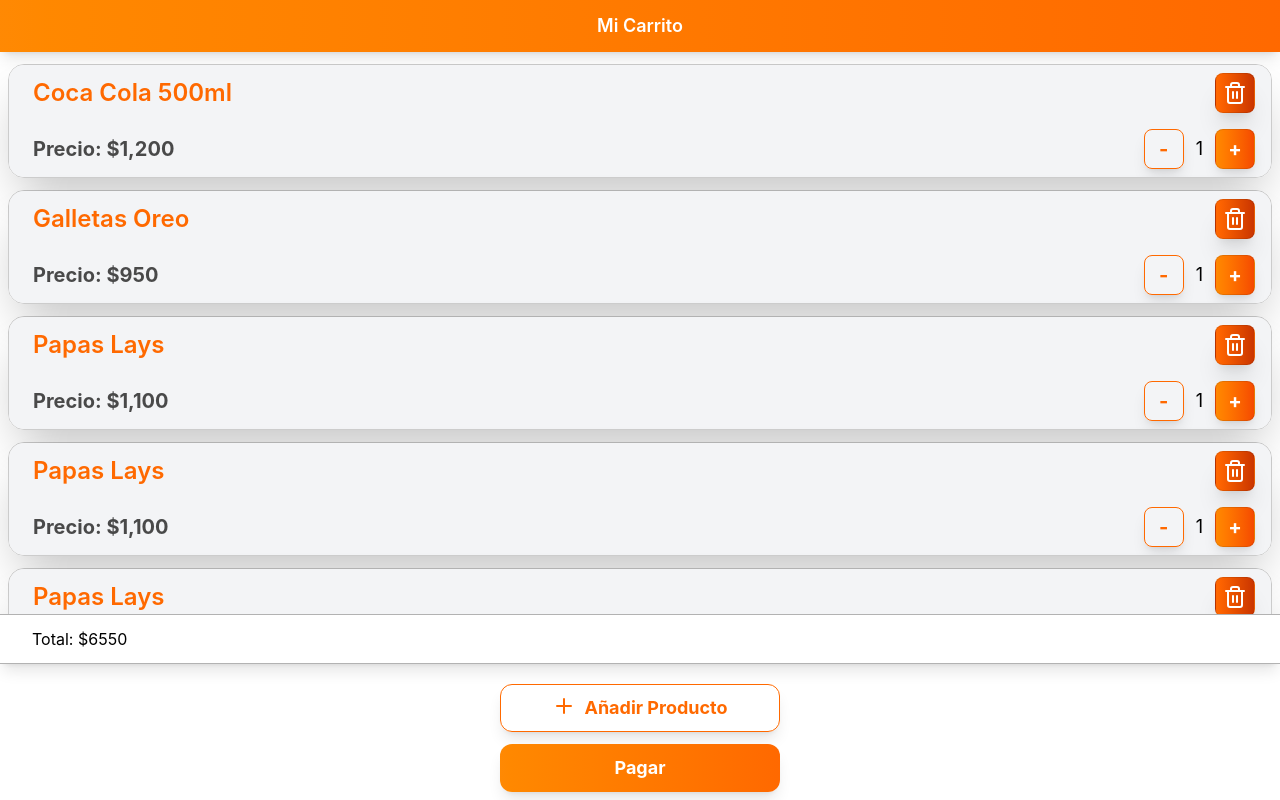
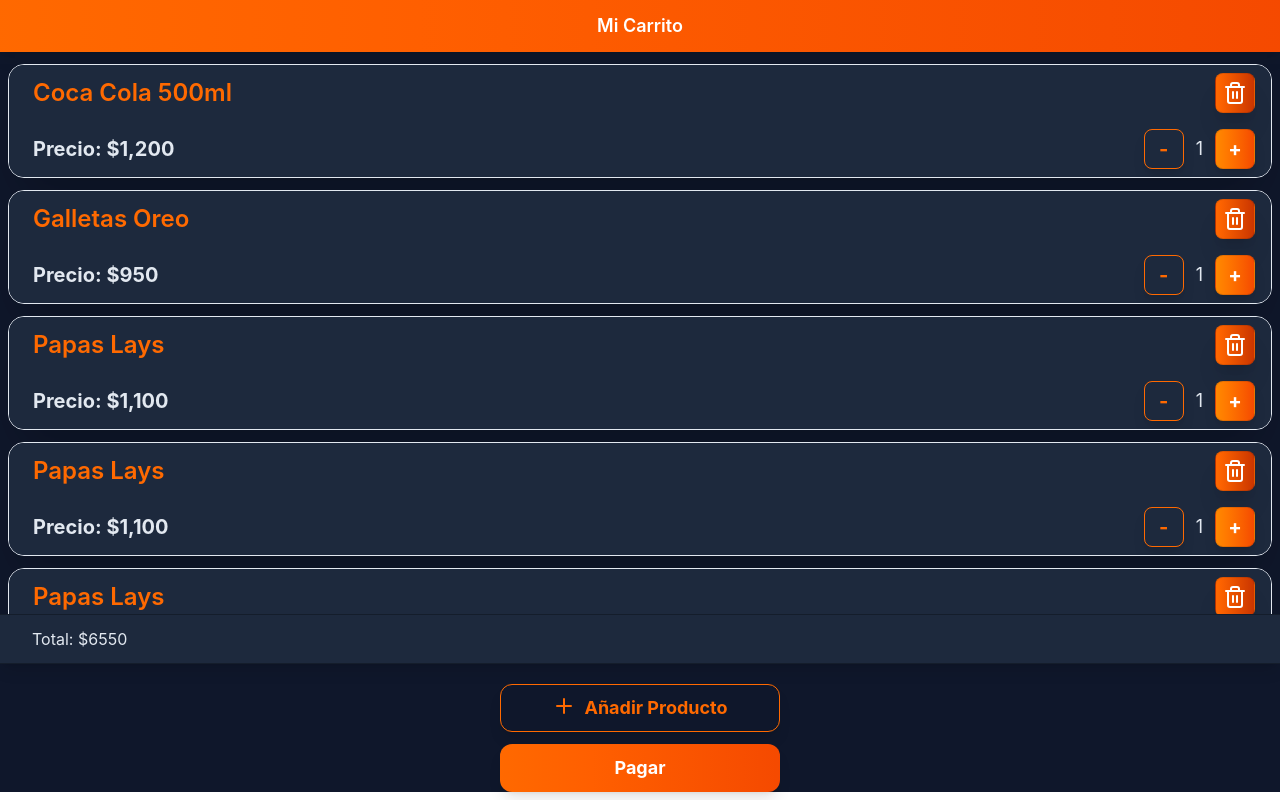
Before and after one commit to palavecino12/Zapi, a React (Vite) app in the folder frontend/: page / in a window 1280 px wide. Built offline with nearby package versions, Linux system fonts and the light colour scheme; what @zxing/browser would draw is missing.

Commit message:
Cambio a modo oscuro manteniendo el color naranja

```diff
--- a/frontend/src/cart/CartItem.tsx
+++ b/frontend/src/cart/CartItem.tsx
@@ -25,10 +25,10 @@
   return (
     <div className="w-screen px-2">
 
-      <div className="rounded-2xl overflow-hidden shadow-2xl border border-black/20 w-full">
+      <div className="rounded-2xl overflow-hidden shadow-2xl border border-slate-200 w-full">
 
         {/* Parte superior */}
-        <div className="bg-gray-100 p-2 flex items-center justify-between">
+        <div className="bg-slate-800 p-2 flex items-center justify-between">
 
           <h2 className="text-orange-500 text-2xl font-semibold ml-4">
             {nombre}
@@ -43,9 +43,9 @@
         </div>
 
         {/* Parte inferior */}
-        <div className="bg-gray-100 p-2 flex items-center justify-between">
+        <div className="bg-slate-800 p-2 flex items-center justify-between">
 
-          <p className="text-black/70 text-xl font-bold ml-4">
+          <p className="text-slate-200 text-xl font-bold ml-4">
             Precio: ${precio.toLocaleString()}
           </p>
 
@@ -59,7 +59,7 @@
                   border-orange-500 rounded-lg  shadow-lg active:scale-95 active:shadow-none">-
               </button>
 
-              <p className="text-black text-lg">{contador}</p>
+              <p className="text-slate-200 text-lg">{contador}</p>
 
               <button
                 onClick={aumentarCant}
--- a/frontend/src/cart/CartList.tsx
+++ b/frontend/src/cart/CartList.tsx
@@ -31,7 +31,7 @@
             ))}
           </div>
 
-          <p className="border-b border-t border-black/30 p-3 pl-8 shadow-lg">
+          <p className="border-b border-t border-black/30 p-3 pl-8 shadow-lg bg-slate-800 text-slate-200">
             Total: ${total}
           </p>
         </>
--- a/frontend/src/components/Button.tsx
+++ b/frontend/src/components/Button.tsx
@@ -11,7 +11,7 @@
 
   const styles = {
     primario:
-      "text-white bg-gradient-to-r from-orange-400 to-orange-500",
+      "text-white bg-gradient-to-r from-orange-500 to-orange-600",
     secundario:
       "text-orange-500 border border-orange-500",
   };
--- a/frontend/src/components/Header.tsx
+++ b/frontend/src/components/Header.tsx
@@ -4,7 +4,7 @@
 
 function Header({ title = "Mi carrito" }: Props) {
     return (
-        <div className="w-full bg-linear-to-r from-orange-400 to-orange-500 px-4 py-3 mb-3 shadow-lg">
+        <div className="w-full bg-linear-to-r from-orange-500 to-orange-600 px-4 py-3 mb-3 shadow-lg">
             <h2 className="text-white text-lg font-semibold flex center-items justify-center">
                 {title}
             </h2>
--- a/frontend/src/components/ScanInstruction.tsx
+++ b/frontend/src/components/ScanInstruction.tsx
@@ -6,10 +6,10 @@
 
   return (
     <div onClick={()=>{navigate("/product")}}
-    className="flex flex-col items-center justify-center p-8 rounded-2xl shadow-xl max-w-sm mx-auto border border-gray-200 bg-white">
+    className="flex flex-col items-center justify-center p-8 rounded-2xl shadow-xl max-w-sm mx-auto border border-orange-300 bg-slate-800">
 
       {/* Cuadro del Scanner */}
-      <div className="relative w-56 h-56 bg-orange-300 rounded-xl flex items-center justify-center overflow-hidden border-2 border-dashed border-black/20 ">
+      <div className="relative w-56 h-56 bg-slate-300 rounded-xl flex items-center justify-center overflow-hidden border-2 border-dashed border-black/20 ">
 
         {/* Simulación codigo de Barrras */}
         <svg
@@ -40,10 +40,10 @@
         <div className="absolute bottom-2 right-2 w-6 h-6 border-b-4 border-r-4 border-black/50 rounded-br-lg"></div>
       </div>
 
-      <h3 className="mt-6 text-xl font-bold text-orange-500">
+      <h3 className="mt-6 text-xl font-bold text-white">
         Escaneá el producto
       </h3>
-      <p className="mt-2 text-sm text-center text-black">
+      <p className="mt-2 text-sm text-center text-white">
         Centrá el código de barra con la linea roja.
       </p>
     </div>
--- a/frontend/src/pages/client/ViewCart.tsx
+++ b/frontend/src/pages/client/ViewCart.tsx
@@ -73,7 +73,7 @@
   ]
 
   return (
-    <div className="flex flex-col items-center">
+    <div className="flex flex-col items-center bg-slate-900">
 
       <Header title="Mi Carrito" />
 
--- a/frontend/src/pages/client/ViewScan.tsx
+++ b/frontend/src/pages/client/ViewScan.tsx
@@ -3,7 +3,7 @@
 
 export const ViewScan = () => {
   return (
-    <div className="min-h-screen flex flex-col bg-orange-100">
+    <div className="min-h-screen flex flex-col bg-slate-900">
 
       {/* Cámara */}
       <div className="w-full flex justify-center p-4">
```
